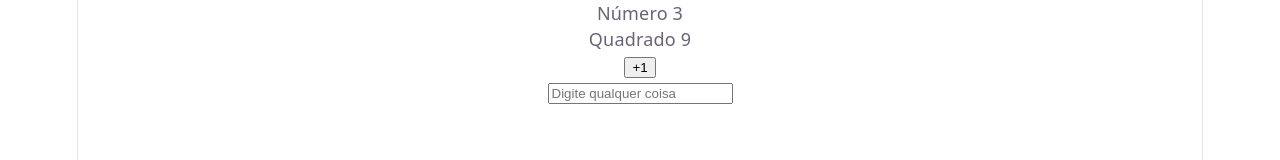
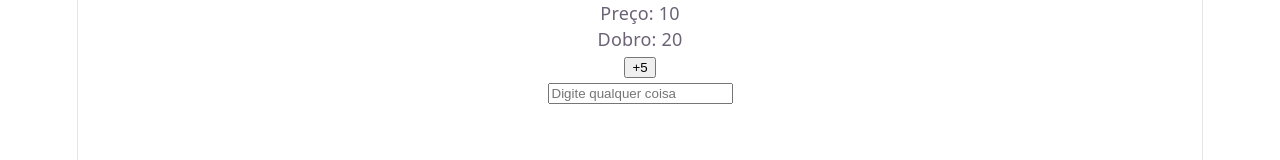
Before and after one commit to giovannacostaxavier/react-labs, a React (Vite) app: page / in a window 1280 px wide. Shown: the top 160 px of the page. Built offline with nearby package versions, Linux system fonts and the light colour scheme.

Commit message:
feat: exercicio de useReducer

```diff
--- a/src/App.jsx
+++ b/src/App.jsx
@@ -1,8 +1,8 @@
-import ExemploSimples from "./exercicios/Primeiro-exemplo-useMemo/ExemploSimples"
+import PrecoDobro from "./exercicios/Dobro-useMemo/PrecoDobro"
 const App =()=>{
 
   return(
-    <ExemploSimples/>
+    <PrecoDobro/>
   )
 }
 
--- /dev/null
+++ b/src/exercicios/Dobro-useMemo/PrecoDobro.jsx
@@ -0,0 +1,31 @@
+import { useState,useMemo } from "react";
+
+const PrecoDobro =()=>{
+    const [preco,setPreco] = useState(10);
+    const [texto,setTexto] = useState("");
+
+    const Dobro = useMemo(()=>{
+        console.log("Dobrando...");
+        return preco * 2
+
+    },[preco])
+
+
+    return(
+        <div>
+            <p>Preço: {preco}</p>
+            <p>Dobro: {Dobro}</p>
+            <button onClick={()=>setPreco(prev => prev +5)}>+5</button>
+
+            <br/>
+
+            <input
+            value={texto}
+            onChange={(evt)=>setTexto(evt.target.value)}
+            placeholder="Digite qualquer coisa"
+            />
+        </div>
+    )
+}
+
+export default PrecoDobro
```
